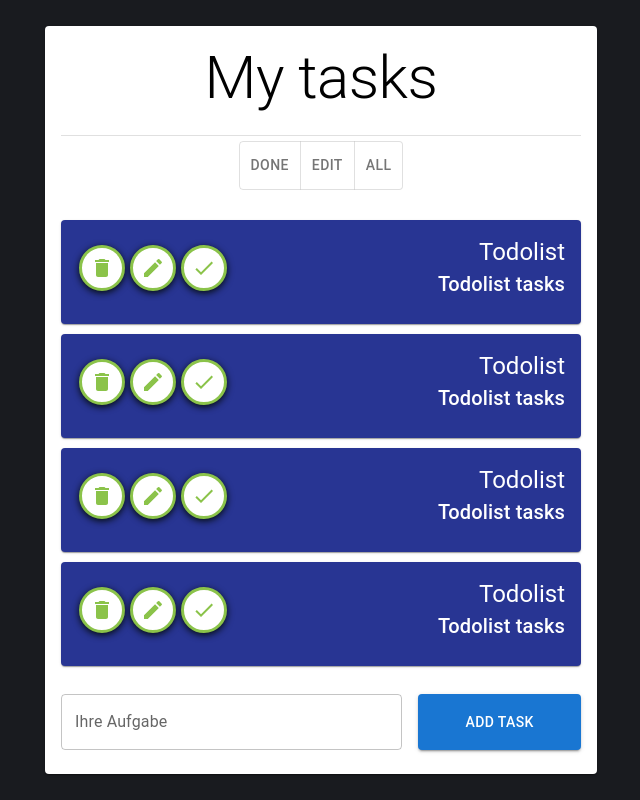
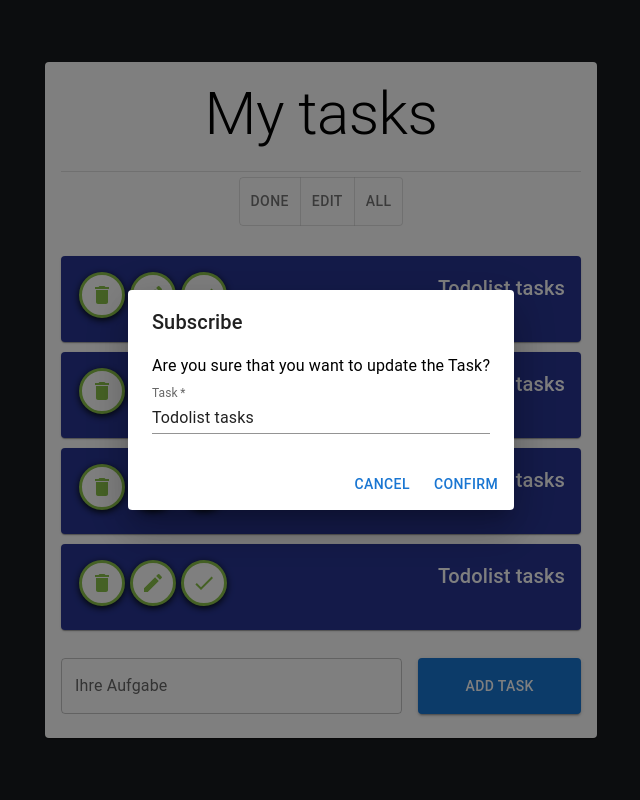
Before and after one commit to jamelalhamd/todo_react, a React (Create React App) app: page / in a window 1280 px wide. Both pictures are taken after a click on the button 471 px from the left and 267 px from the top of the page. Shown: the whole page, without its empty margins (319-959 px from the left). Built offline with nearby package versions, Linux system fonts and the light colour scheme.

Commit message:
add update logic

```diff
--- a/src/App.js
+++ b/src/App.js
@@ -9,10 +9,10 @@ function App() {
 
 
   const todos=[
-    { id: uuidv4() , title: 'Todolist', task: 'Todolist tasks' ,iscompleted :false},
-    { id:uuidv4()  , title: 'Todolist', task: 'Todolist tasks' ,iscompleted :false},
-    { id:uuidv4() , title: 'Todolist', task: 'Todolist tasks' ,iscompleted :false},
-    { id:uuidv4()  , title: 'Todolist', task: 'Todolist tasks' ,iscompleted :false},
+    { id: uuidv4() , title: '', task: 'Todolist tasks' ,iscompleted :false},
+    { id:uuidv4()  , title: '', task: 'Todolist tasks' ,iscompleted :false},
+    { id:uuidv4() , title: '', task: 'Todolist tasks' ,iscompleted :false},
+    { id:uuidv4()  , title: '', task: 'Todolist tasks' ,iscompleted :false},
 
     ]
 
--- a/src/Todo.js
+++ b/src/Todo.js
@@ -1,6 +1,7 @@
 import * as React from 'react';
 import Card from '@mui/material/Card';
 import './App.css';
+import TextField from '@mui/material/TextField';
 import CardContent from '@mui/material/CardContent';
 import Typography from '@mui/material/Typography';
 import Grid from '@mui/material/Grid';
@@ -47,10 +48,99 @@ settodoarry(updateedtodo);
 
 }
 
+function showupdatedialogfunction()
+{
+
+setshowupdatedialog(true);
+
+}
+function closeupdatedialogfunction()
+{
+
+setshowupdatedialog(false);
+
+}
+const [showupdatedialog,setshowupdatedialog]=React.useState(false);
+const [newtask,setnewtask]=React.useState(todo.task);
 
   return (
     <Card className='todocard' sx={{ backgroundColor: '#283593', color: 'white', minWidth: 275 }}>
       <CardContent>
+
+
+
+      <Dialog
+        open={showupdatedialog}
+        onClose={closeupdatedialogfunction}
+        PaperProps={{
+
+          onSubmit: () => {
+
+
+          },
+        }}
+      >
+        <DialogTitle>Subscribe</DialogTitle>
+        <DialogContent>
+          <DialogContentText style={{color:'black'}}>
+           Are you sure that you want to update the Task?
+          </DialogContentText>
+          <TextField
+
+            autoFocus
+            onChange={(e)=>{
+              const newTaskValue = e.target.value;
+
+              // Update the newtask state
+              setnewtask(newTaskValue);
+
+              // Update the task property of the corresponding task in todosarray
+
+            }}
+            value={newtask}
+            required
+            margin="dense"
+            id="name"
+            name="email"
+            label="Task"
+            type="email"
+            fullWidth
+            variant="standard"
+          />
+        </DialogContent>
+        <DialogActions>
+          <Button onClick={closeupdatedialogfunction}>Cancel</Button>
+          <Button
+           onClick={()=>{
+
+            const updatedTodos = todosarray.map((t) => {
+              if (t.id === todo.id) {
+                return { ...t, task: newtask };
+              }
+              return t;
+            });
+
+            // Update the todosarray state with the updated task
+            settodoarry(updatedTodos);
+
+
+              setshowupdatedialog(false);
+
+
+
+           }}
+
+          type="submit">Confirm</Button>
+        </DialogActions>
+      </Dialog>
+
+
+
+
+
+
+
+
 
       <Dialog
         open={showdeletedialog}
@@ -82,7 +172,7 @@ settodoarry(updateedtodo);
            }}   className="iconbutton" aria-label="delete" style={{ color: '#8bc34a', backgroundColor: 'white', border: 'solid #8bc34a 3px'  }} >
               <DeleteIcon />
             </IconButton>
-            <IconButton className="iconbutton" aria-label="edit" style={{ color: '#8bc34a', backgroundColor: 'white', border: 'solid #8bc34a 3px'  }}>
+            <IconButton onClick={showupdatedialogfunction}  className="iconbutton" aria-label="edit" style={{ color: '#8bc34a', backgroundColor: 'white', border: 'solid #8bc34a 3px'  }}>
               <EditIcon />
             </IconButton>
             <IconButton onClick={ ()=>{handckick()} } className='iconbutton' aria-label="done" style={{ color: '#8bc34a', backgroundColor: todo.iscompleted ? 'green' : 'white', border: 'solid #8bc34a 3px' }}>
```
